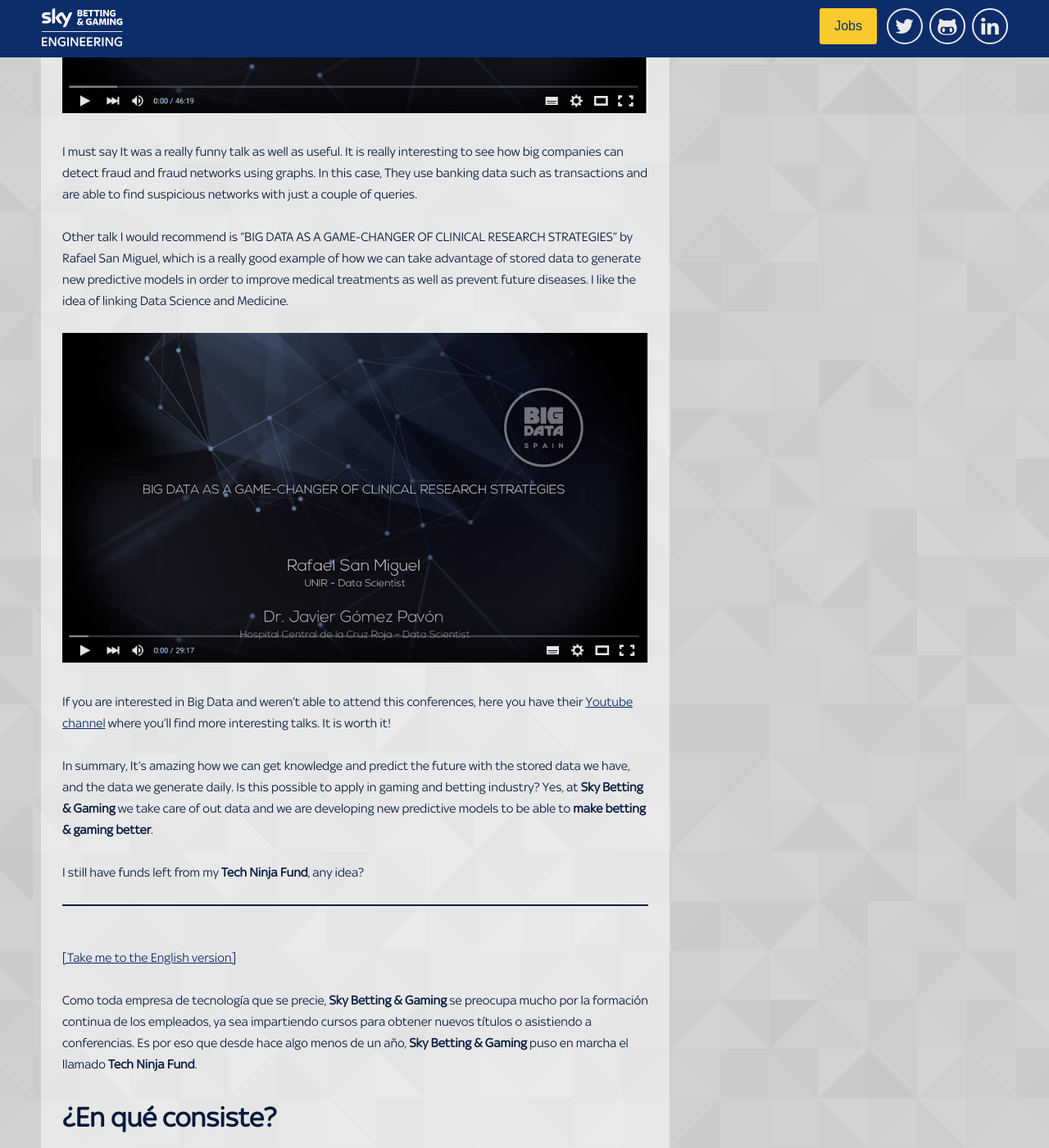
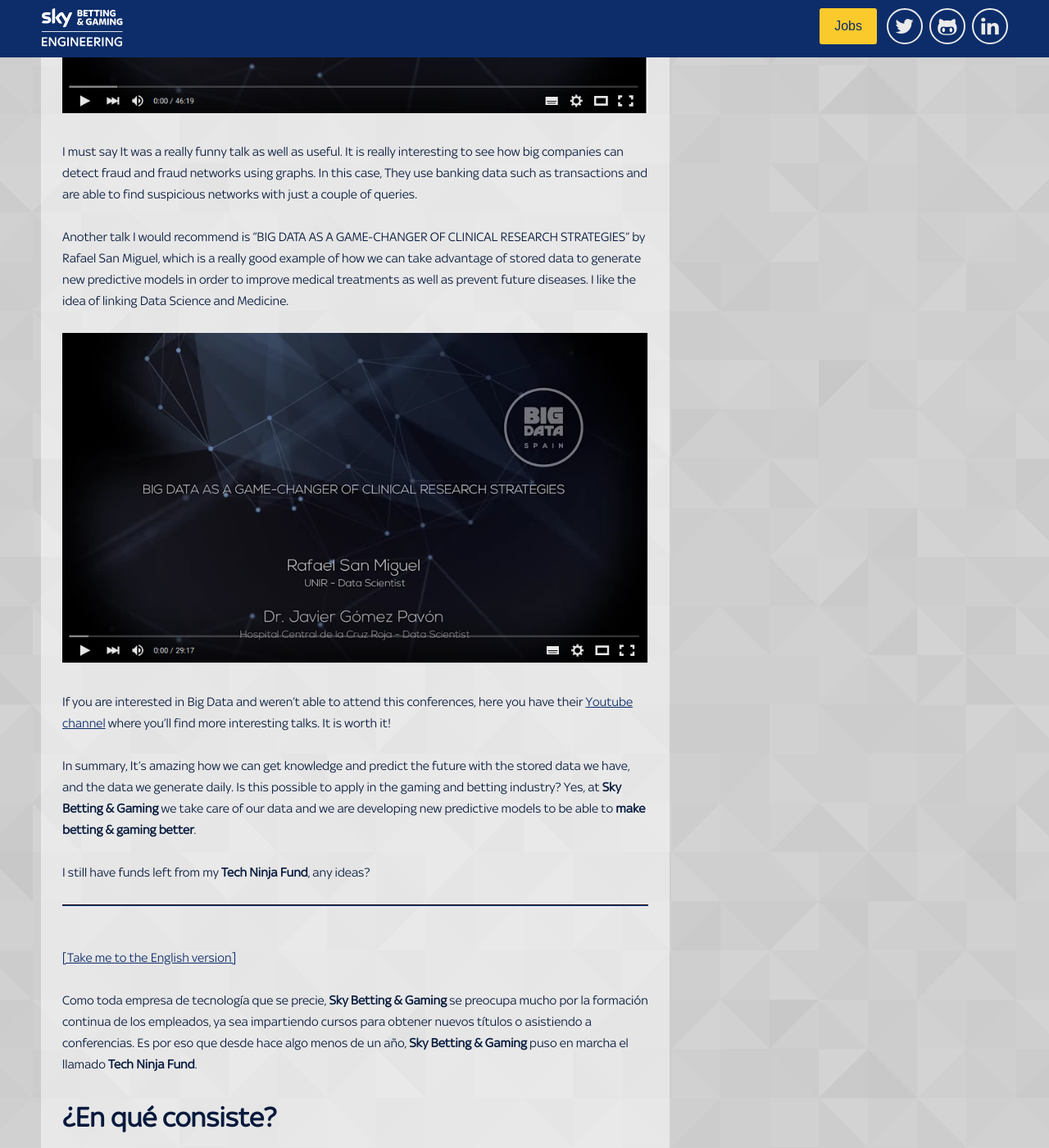
Before and after one commit to skybet/skybet.github.io, a Jekyll site: the page built from _posts/2016-04-05-big-data-spain.md, in a window 1280 px wide and 1400 px high, scrolled down 1780 px. Shown: the whole window at 82% size. Built offline with Jekyll 4.4.1, drawn with Linux system fonts in a browser that asks for light colours; nearby versions of some CDN libraries; some web fonts are replaced; comment, search, counter and statistics services are not loaded; some of the changed text lies outside the part shown.

Commit message:
Typo fixes

```diff
--- a/_data/authors.yml
+++ b/_data/authors.yml
@@ -151,7 +151,7 @@
     role: Software Engineer
     tribe: Data
     startDate: 09-03-2015
-    bio: "Iker is one of our Software Engineers in the Data Team keeping our pipelines alive... He is the responsible for the data team improving their Spanish language skills"
+    bio: "Iker is one of our Software Engineers in the Data Team keeping our pipelines alive... He is the team member responsible for the data team improving their Spanish language skills"
     twitter: GMZ_Iker
 
 james_moorhouse:
--- a/_posts/2016-04-05-big-data-spain.md
+++ b/_posts/2016-04-05-big-data-spain.md
@@ -33,15 +33,15 @@
 
  I must say It was a really funny talk as well as useful. It is really interesting to see how big companies can detect fraud and fraud networks using graphs. In this case, They use banking data such as transactions and are able to find suspicious networks with just a couple of queries.
 
- Other talk I would recommend is "BIG DATA AS A GAME-CHANGER OF CLINICAL RESEARCH STRATEGIES" by Rafael San Miguel, which is a really good example of how we can take advantage of stored data to generate new predictive models in order to improve medical treatments as well as prevent future diseases. I like the idea of linking Data Science and Medicine.
+ Another talk I would recommend is "BIG DATA AS A GAME-CHANGER OF CLINICAL RESEARCH STRATEGIES" by Rafael San Miguel, which is a really good example of how we can take advantage of stored data to generate new predictive models in order to improve medical treatments as well as prevent future diseases. I like the idea of linking Data Science and Medicine.
 
  [![Big Data Game Changer](/images/BigDataGameChanger.png)](https://www.youtube.com/watch?v=tOAPwAPw3pA "Big Data Game Changer")
 
  If you are interested in Big Data and weren't able to attend this conferences, here you have their [ Youtube channel](https://www.youtube.com/channel/UCrg3m_-ydPRcHDenTuIw5bA) where you'll find more interesting talks. It is worth it!
 
- In summary, It's amazing how we can get knowledge and predict the future with the stored data we have, and the data we generate daily. Is this possible to apply in gaming and betting industry? Yes, at **Sky Betting & Gaming** we take care of out data and we are developing new predictive models to be able to **make betting & gaming better**.
+ In summary, It's amazing how we can get knowledge and predict the future with the stored data we have, and the data we generate daily. Is this possible to apply in the gaming and betting industry? Yes, at **Sky Betting & Gaming** we take care of our data and we are developing new predictive models to be able to **make betting & gaming better**.
 
- I still have funds left from my **Tech Ninja Fund**, any idea?
+ I still have funds left from my **Tech Ninja Fund**, any ideas?
 
 
 ---
```
Also changed, not shown: other parts of _posts/2016-04-05-big-data-spain.md (+1 -1 lines).
